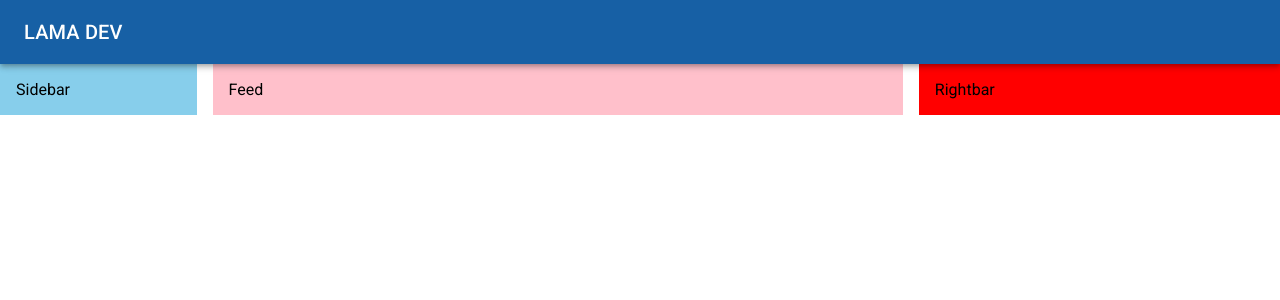
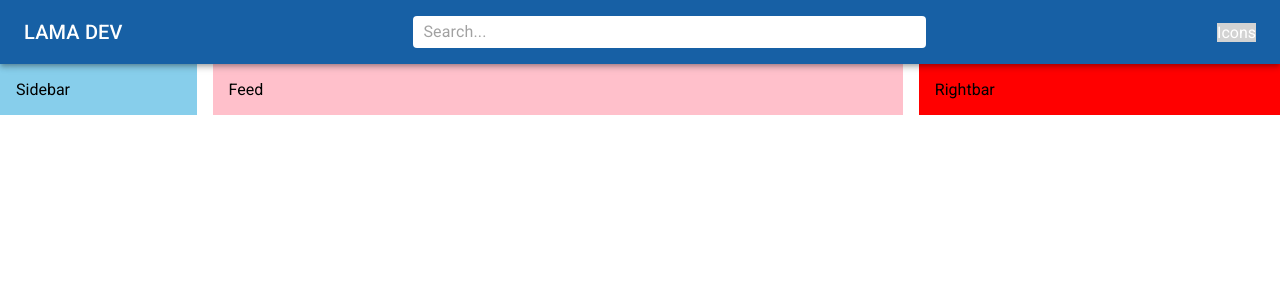
Before and after one commit to PuneetSivananda/ytube-projects, a React (Create React App) app: page / in a window 1280 px wide. Shown: the top 300 px of the page. Built offline with nearby package versions, Linux system fonts and the light colour scheme.

Commit message:
feat: added search bar to the toolbar

```diff
--- a/src/components/Navbar.jsx
+++ b/src/components/Navbar.jsx
@@ -1,11 +1,23 @@
 import { Pets } from "@mui/icons-material";
-import { AppBar, Box, styled, Toolbar, Typography } from "@mui/material";
+import { AppBar, Box, InputBase, styled, Toolbar, Typography } from "@mui/material";
 import React from "react";
 
 const StyledToolbar = styled(Toolbar)({
     display: "flex",
     justifyContent: "space-between"
 })
+
+const Search = styled("div")(({ theme }) => ({
+    backgroundColor: "white",
+    padding: "0 10px",
+    borderRadius: theme.shape.borderRadius,
+    width: "40%"
+}))
+
+const Icons = styled(Box)(({ theme }) => ({
+    backgroundColor: "lightgray"
+}))
+
 
 const Navbar = () => {
     return (
@@ -25,6 +37,12 @@
                         sm: "none"
                     }
                 }} />
+                <Search>
+                    <InputBase placeholder="Search..." />
+                </Search>
+                <Icons>
+                    Icons
+                </Icons>
             </StyledToolbar>
         </AppBar>
     )
```
